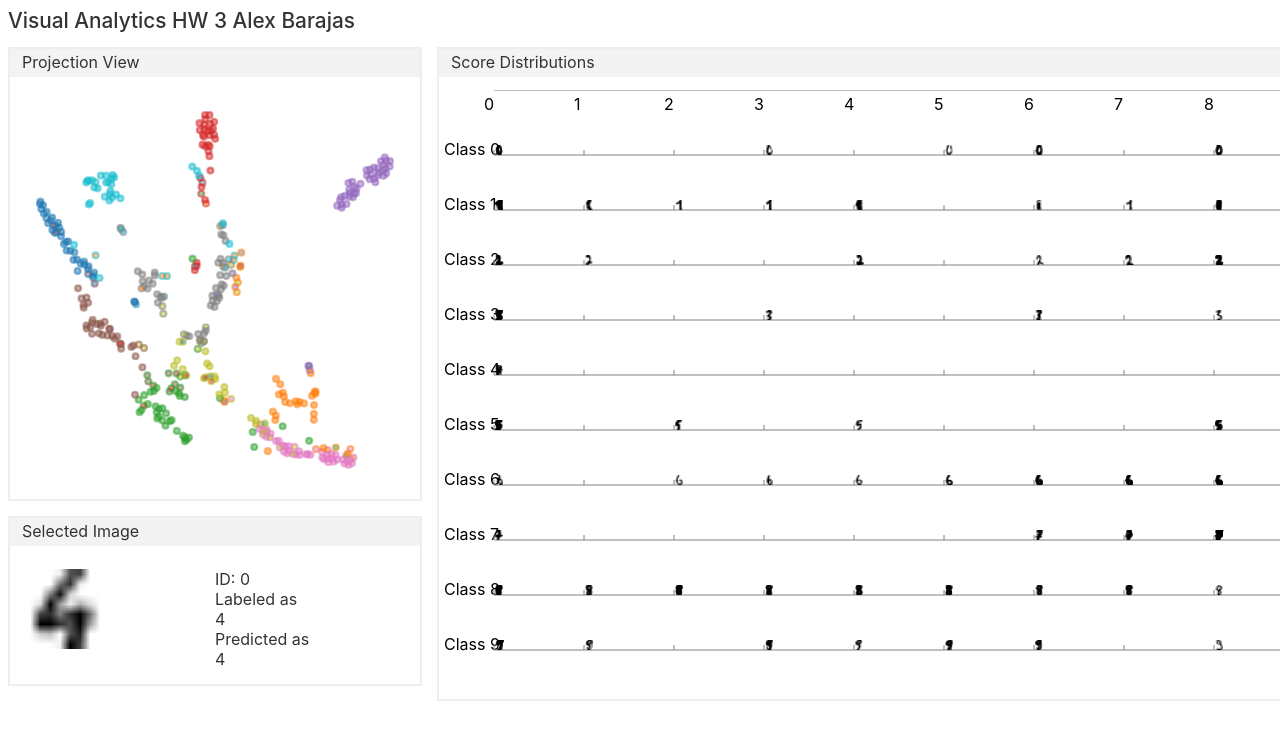
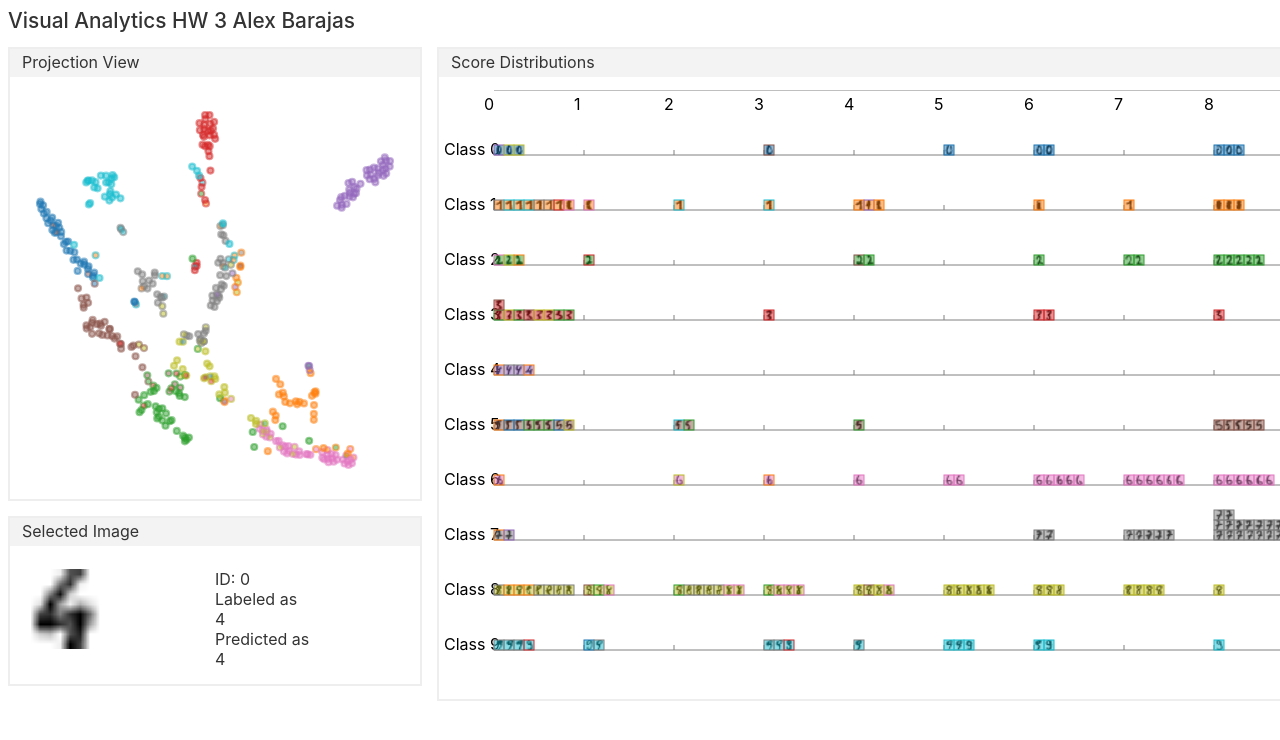
Before and after one commit to barajale/hw3, a Svelte app: page / in a window 1280 px wide. Shown: the top 740 px of the page. Built offline with nearby package versions, Linux system fonts and the light colour scheme.

Commit message:
images and colors working

```diff
--- a/src/App.svelte
+++ b/src/App.svelte
@@ -93,6 +93,9 @@
 		.range([50, 400]);
 
 
+
+
+
 	selected_point = data[0]
 
 	xScaleTicks = xScale_new.ticks(10);
@@ -117,6 +120,12 @@
 		data.forEach(record => {
 			record.selected = false;
 		});
+	}
+
+	function scaleX(x){
+		if(x > 4){
+
+		}
 	}
 </script>
 
@@ -206,12 +215,18 @@
 										</g>
 									{/each}
 
-									{#each binsForClass.bins as bin, i}
-										<g transform="translate({xScale_new(bin.binNo) + 50}, {yScale_new(binsForClass.class) -10})">
-												{#each bin.instances as point}
-													<image href={"/static/images/"+ point.filename} alt="{point.filename}" width="10" height="10"/>
+									{#each binsForClass.bins as bin, g}
+												{#each bin.instances as point, j}
+													<image href={"/static/images/"+ point.filename} alt="{point.filename}" width="10" height="10"
+														x = {50 + xScale_new(bin.binNo) + 10 * (j % 8)}
+														y = {yScale_new(binsForClass.class) + (-10 - (10 * (Math.floor((j/8)))))}
+
+														/>
+													<rect width="10" height="10"
+														x = {50 + xScale_new(bin.binNo) + 10 * (j % 8)}
+														y = {yScale_new(binsForClass.class) + (- 10 - (Math.floor((j/8)) * 10))}
+														style="fill: {getColor(point["true_label"])}; stroke: {getColor(point["predicted_label"])}; fill-opacity: {.5};"/>
 												{/each}
-										</g>
 									{/each}
 								</g>
 							{/each}
```
Also changed, not shown: public/build/bundle.js, 1 other file (tests, documents, lock files or other folders).
